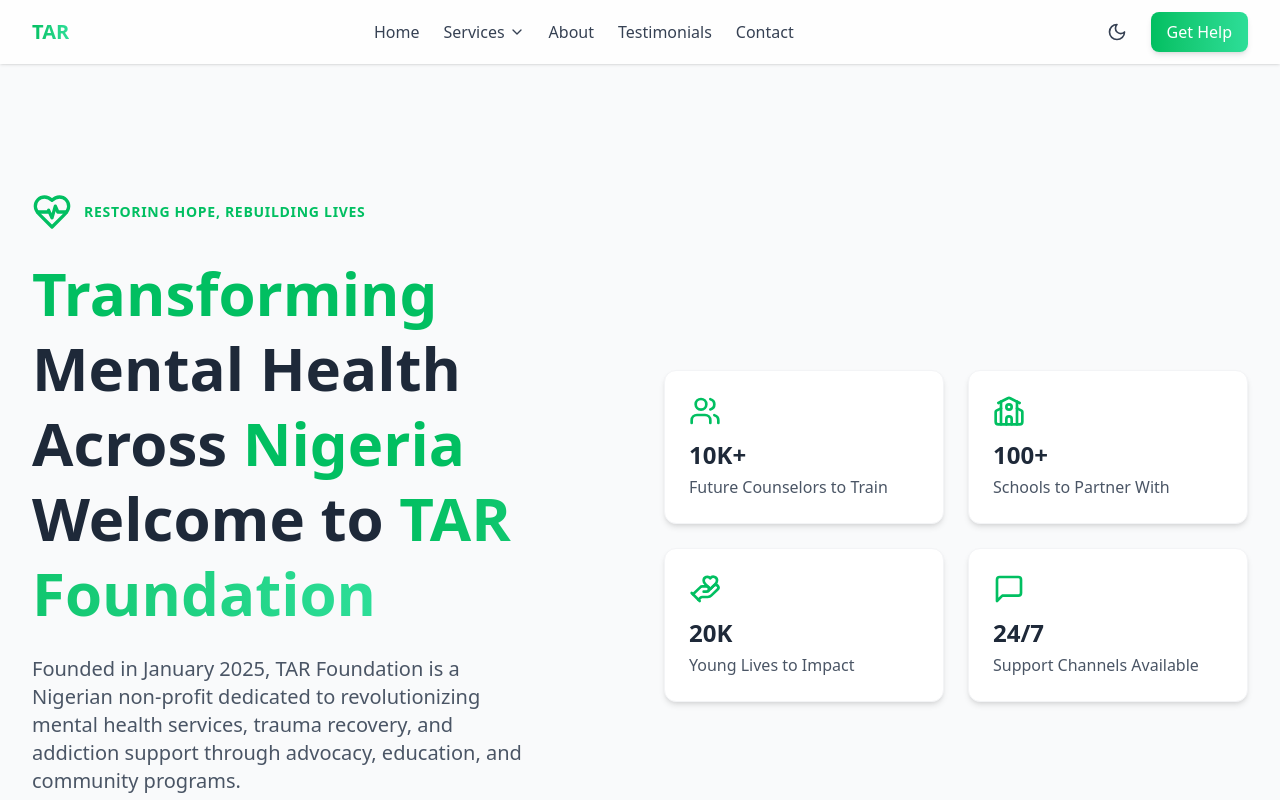
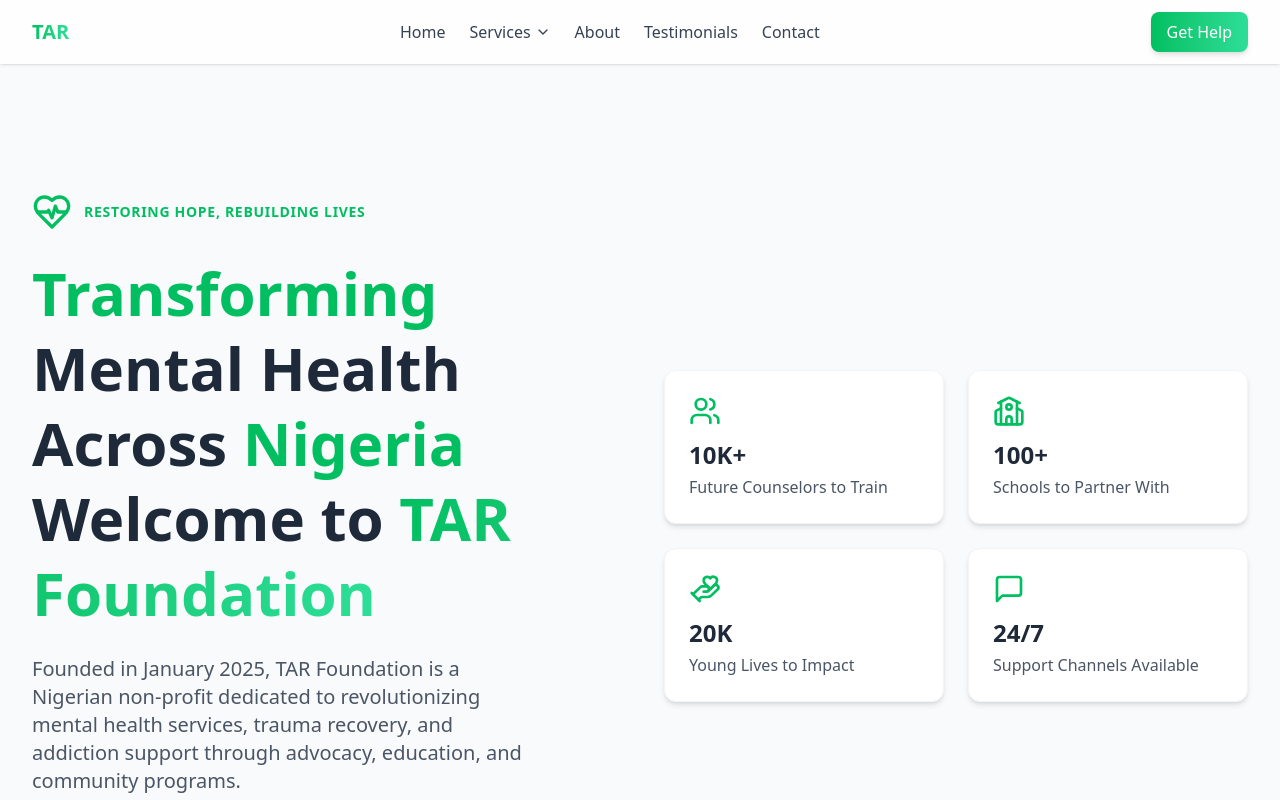
Before and after one commit to Mathvic456/Mind-heal, a React (Vite) app: page / in a window 1280 px wide. Shown: the top 800 px of the page. Built offline with nearby package versions, Linux system fonts and the light colour scheme.

Commit message:
Testing 3

```diff
--- a/src/components/Header.jsx
+++ b/src/components/Header.jsx
@@ -144,17 +144,17 @@ export default function NavBar() {
           {/* Right side controls */}
           <div className="flex items-center gap-4">
             {/* Dark Mode Toggle */}
-            <button
+            {/* <button
               onClick={toggleDarkMode}
               className="p-2 rounded-full hover:bg-gray-200 dark:hover:bg-gray-700 transition-colors"
-              aria-label={`Switch to ${isDark ? 'light' : 'dark'} mode`}
+              aria-label={`Switch to ${isDark ? 'light' : 'light'} mode`}
             >
               {isDark ? (
                 <Sun className="w-5 h-5 text-amber-300" />
               ) : (
                 <Moon className="w-5 h-5 text-gray-700" />
               )}
-            </button>
+            </button> */}
 
             {/* CTA Button - Desktop */}
             <motion.a
--- a/src/components/Hero.jsx
+++ b/src/components/Hero.jsx
@@ -32,7 +32,7 @@ export default function Hero() {
   return (
     <section className="relative overflow-hidden">
       {/* Background Gradient */}
-      <div className="absolute inset-0 bg-gradient-to-br from-[#e6f7ee] to-[#c1f0d9] dark:from-white-900 dark:to-white-800 -z-10" />
+      <div className="absolute inset-0 bg-gradient-to-br from-[#e6f7ee] to-[#c1f0d9] dark:from-gray-900 dark:to-gray-800 -z-10" />
 
       {/* Main Hero Content */}
       <div className="max-w-7xl mx-auto px-4 sm:px-6 lg:px-8 py-24 md:py-32">
```
